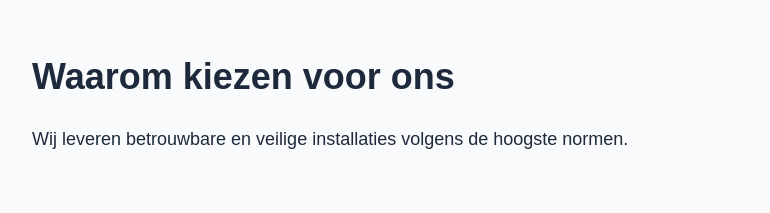
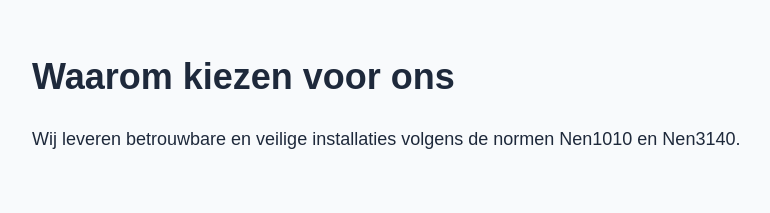
Before and after one commit to emalkhaleki/elektrotechniek-khaleki.nl, a React (Vite) app: page / in a window 1280 px wide. Shown: the part 1200-1413 px from the top of the page, without its empty margins (16-786 px from the left). Built offline with nearby package versions, Linux system fonts and the light colour scheme.

Commit message:
Update App.jsx

```diff
--- a/src/App.jsx
+++ b/src/App.jsx
@@ -83,7 +83,7 @@ export default function App() {
       <section style={styles.sectionAlt}>
         <h2 style={styles.heading}>Waarom kiezen voor ons</h2>
         <p style={styles.textBlock}>
-          Wij leveren betrouwbare en veilige installaties volgens de hoogste normen.
+          Wij leveren betrouwbare en veilige installaties volgens de normen Nen1010 en Nen3140.
         </p>
       </section>
 
```
